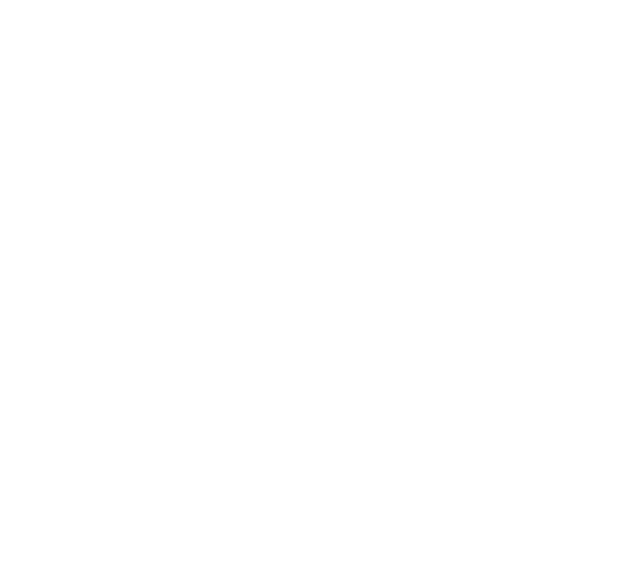
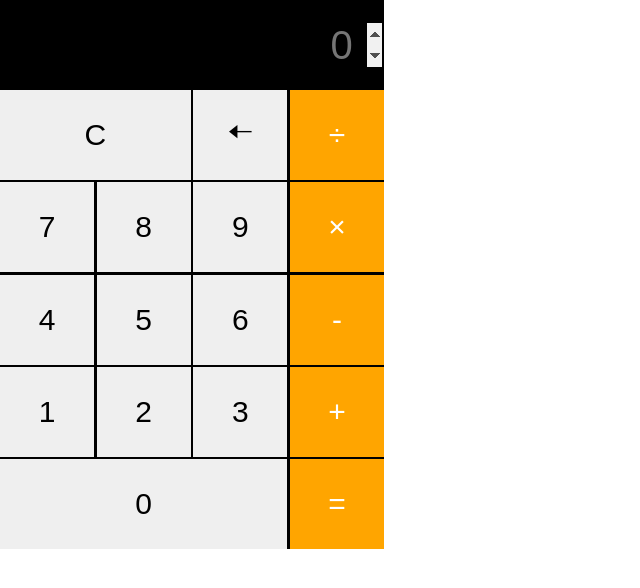
Before and after one commit to cdmain/calculator-app, a plain HTML site: page index.html in a window 1280 px wide. Shown: the whole page, without its empty margins (0-640 px from the left). Drawn offline with Linux system fonts and the light colour scheme.

Commit message:
html and css almost done

```diff
--- /dev/null
+++ b/css/styles.css
@@ -0,0 +1,51 @@
+*{
+    box-sizing: border-box;
+}
+
+body {
+    margin: 0%;
+}
+
+.page {
+    background-color: black;
+    width: 30%;
+}
+
+.input{
+    width: 100%;
+    height: 90px;
+    background-color: black;
+    color: white;
+    border: 0px;
+    text-indent: 90%;
+    font-size: 40px;
+}
+
+button {
+    width: 24.5%;
+    height: 90px;
+    border-radius: 0%;
+    border: 0px;
+    font-size: 30px;
+    font-weight: lighter;
+}
+
+button:last-child {
+    background-color: orange;
+    color: white;
+}
+
+.btnClear {
+    width: 49.65%;
+}
+
+.btnZero {
+    width: 74.8%;
+}
+
+.btnRow {
+    display: flex;
+    justify-content: space-between;
+    margin-bottom: .6%;
+    background-color: black;
+}
--- a/index.html
+++ b/index.html
@@ -1,12 +1,58 @@
 <!DOCTYPE html>
 <html lang="en">
 <head>
+
     <meta charset="UTF-8">
     <meta name="viewport" content="width=device-width, initial-scale=1.0">
     <title>Calculator on ios</title>
-
+    <link rel="stylesheet" href="css/styles.css">
 </head>
 <body>
 
+    <div class="page">
+
+        <div>
+
+            <input class="input" placeholder="0" type="number">
+        </div>
+
+        <div class="btnRow">
+
+            <button class="btnClear">C</button>
+            <button>🠠</button>
+            <button>÷</button>
+        </div>
+
+        <div class="btnRow">
+
+            <button>7</button>
+            <button>8</button>
+            <button>9</button>
+            <button>×</button>
+        </div>
+
+        <div class="btnRow">
+
+            <button>4</button>
+            <button>5</button>
+            <button>6</button>
+            <button>-</button>
+        </div>
+
+        <div class="btnRow">
+
+            <button>1</button>
+            <button>2</button>
+            <button>3</button>
+            <button>+</button>
+        </div>
+
+        <div class="btnRow">
+
+            <button class="btnZero">0</button>
+            <button>=</button>
+        </div>
+    </div>
+
 </body>
 </html>
```
